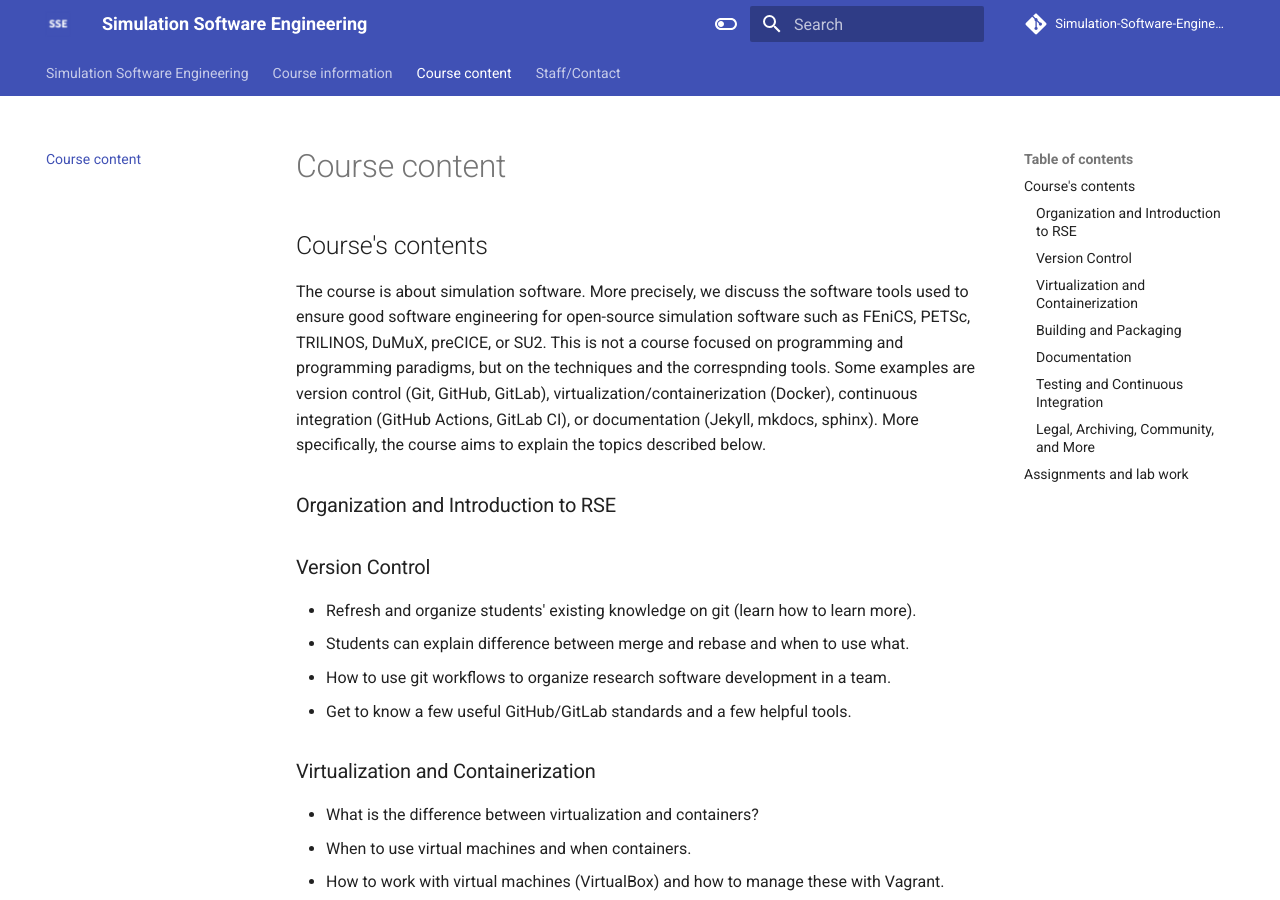
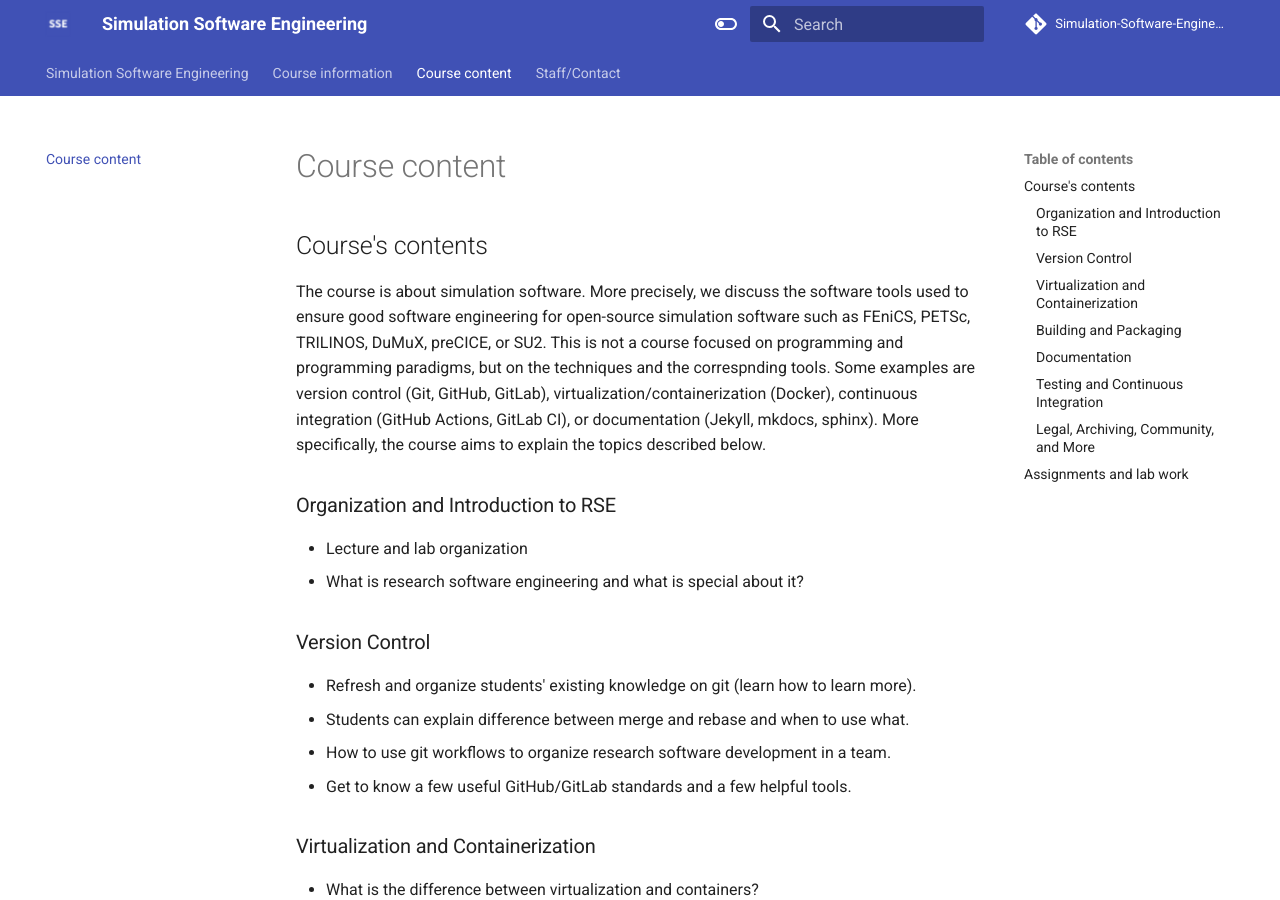
Before and after one commit to Simulation-Software-Engineering/homepage, an MkDocs documentation site: the page built from docs/course-content.md, in a window 1280 px wide and 900 px high. Built offline with MkDocs 1.6.1 and Material for MkDocs 9.7.7, drawn with Linux system fonts in a browser that asks for light colours; comment, search, counter and statistics services are not loaded.

Commit message:
[wip] some addition to intro section

```diff
--- a/docs/course-content.md
+++ b/docs/course-content.md
@@ -9,6 +9,9 @@ description: >-
 The course is about simulation software. More precisely, we discuss the software tools used to ensure good software engineering for open-source simulation software such as FEniCS, PETSc, TRILINOS, DuMuX, preCICE, or SU2. This is not a course focused on programming and programming paradigms, but on the techniques and the correspnding tools. Some examples are version control (Git, GitHub, GitLab), virtualization/containerization (Docker), continuous integration (GitHub Actions, GitLab CI), or documentation  (Jekyll, mkdocs, sphinx). More specifically, the course aims to explain the topics described below.
 
 ### Organization and Introduction to RSE
+
+- Lecture and lab organization
+- What is research software engineering and what is special about it?
 
 ### Version Control
 
```
